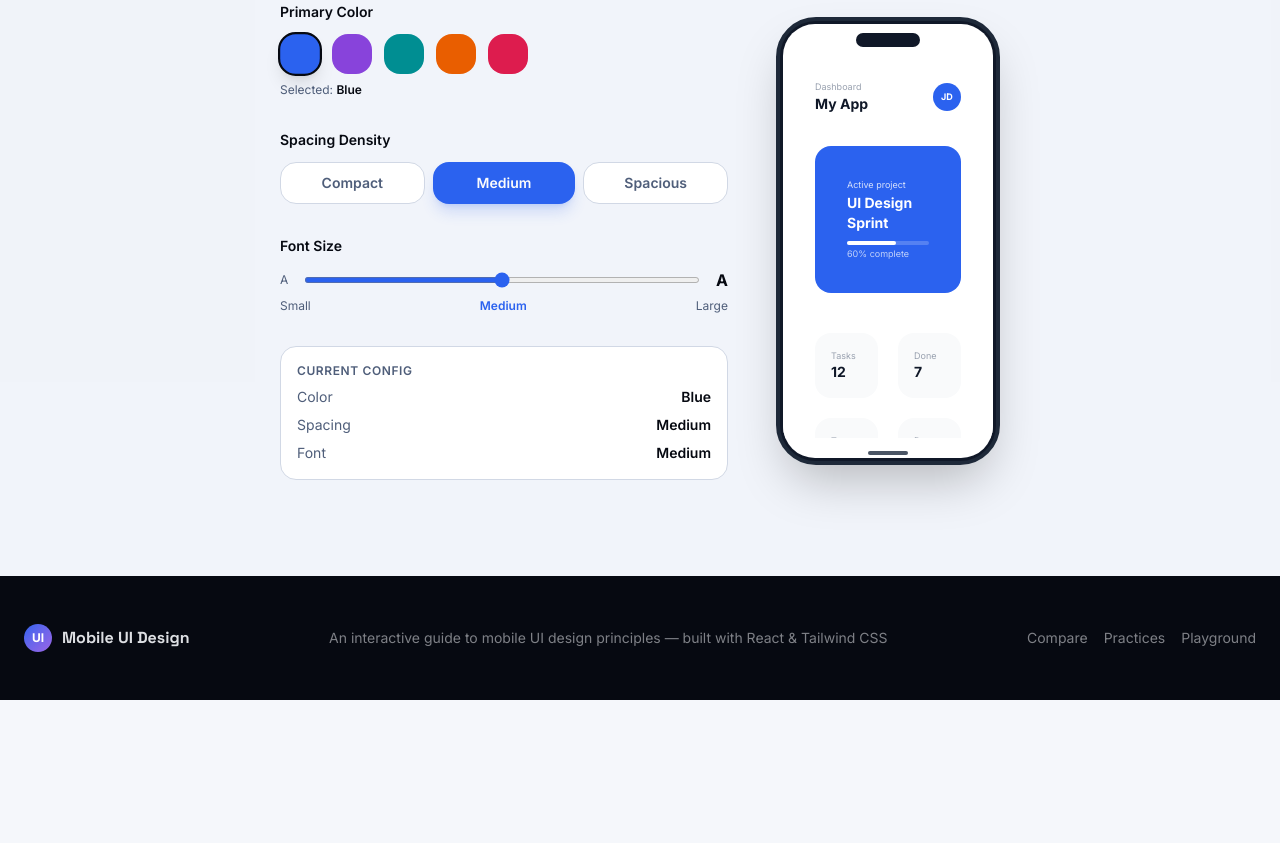
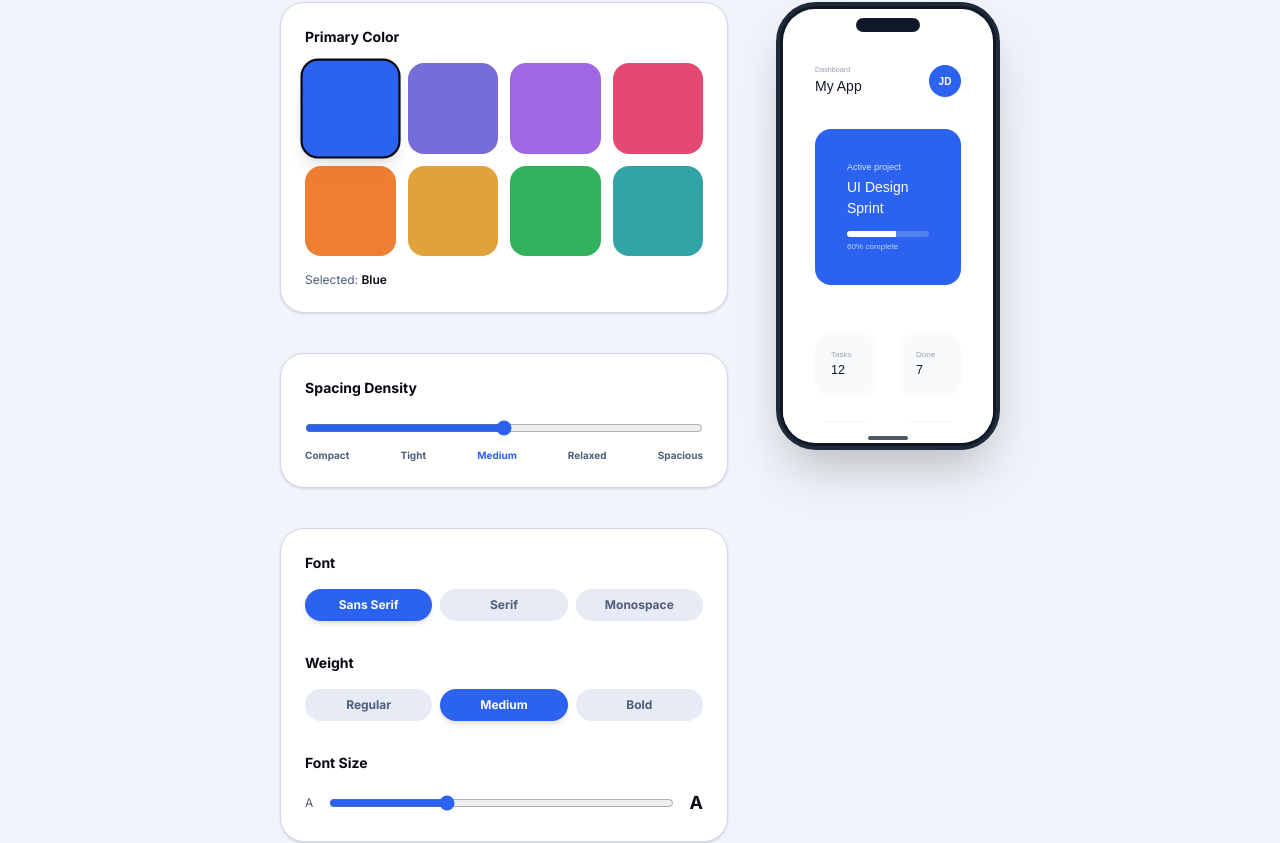
Before and after one commit to johanagaviria19/mobile-UI, a Next.js app: page / in a window 1280 px wide. Shown: the part 5715-6558 px from the top of the page. Before the commit the page ends 6415 px from the top, so only its background shows below. Built offline with nearby package versions, Linux system fonts and the light colour scheme.

Commit message:
Enhance UI Playground with detailed typography, color, and spacing options; fix syntax errors in playground-section.tsx

```diff
--- a/components/playground-section.tsx
+++ b/components/playground-section.tsx
@@ -20,20 +20,30 @@ const copy = {
   configColor: { en: "Color", es: "Color" },
   configSpacing: { en: "Spacing", es: "Espaciado" },
   configFont: { en: "Font", es: "Fuente" },
+  configFontWeight: { en: "Weight", es: "Peso" },
   // Color names
   colorBlue: { en: "Blue", es: "Azul" },
   colorPurple: { en: "Purple", es: "Morado" },
   colorTeal: { en: "Teal", es: "Verde azulado" },
   colorOrange: { en: "Orange", es: "Naranja" },
   colorRose: { en: "Rose", es: "Rosa" },
+  colorIndigo: { en: "Indigo", es: "Indigo" },
+  colorEmerald: { en: "Emerald", es: "Esmeralda" },
+  colorAmber: { en: "Amber", es: "Ambar" },
   // Spacing labels
   spacingCompact: { en: "Compact", es: "Compacto" },
+  spacingTight: { en: "Tight", es: "Ajustado" },
   spacingMedium: { en: "Medium", es: "Medio" },
+  spacingRelaxed: { en: "Relaxed", es: "Relajado" },
   spacingSpacious: { en: "Spacious", es: "Espacioso" },
   // Font labels
-  fontSmall: { en: "Small", es: "Pequena" },
-  fontMedium: { en: "Medium", es: "Mediana" },
-  fontLarge: { en: "Large", es: "Grande" },
+  fontSans: { en: "Sans Serif", es: "Sans Serif" },
+  fontSerif: { en: "Serif", es: "Serif" },
+  fontMono: { en: "Monospace", es: "Monospace" },
+  // Weight labels
+  weightRegular: { en: "Regular", es: "Regular" },
+  weightMedium: { en: "Medium", es: "Medio" },
+  weightBold: { en: "Bold", es: "Negrita" },
   // Phone screen
   dashboard: { en: "Dashboard", es: "Panel" },
   myApp: { en: "My App", es: "Mi App" },
@@ -55,37 +65,53 @@ const copy = {
 
 export function PlaygroundSection() {
   const [colorIdx, setColorIdx] = useState(0)
-  const [spacingIdx, setSpacingIdx] = useState(1)
-  const [fontIdx, setFontIdx] = useState(1)
+  const [spacingIdx, setSpacingIdx] = useState(2)
+  const [fontFamilyIdx, setFontFamilyIdx] = useState(0)
+  const [fontScale, setFontScale] = useState(1)
+  const [fontWeightIdx, setFontWeightIdx] = useState(1)
   const { lang } = useApp()
   const l = (key: keyof typeof copy) => copy[key][lang]
 
   const colorOptions = [
     { labelKey: "colorBlue" as const, value: "oklch(0.55 0.22 264)" },
+    { labelKey: "colorIndigo" as const, value: "oklch(0.5 0.2 280)" },
     { labelKey: "colorPurple" as const, value: "oklch(0.55 0.22 300)" },
+    { labelKey: "colorRose" as const, value: "oklch(0.58 0.22 15)" },
+    { labelKey: "colorOrange" as const, value: "oklch(0.65 0.2 50)" },
+    { labelKey: "colorAmber" as const, value: "oklch(0.7 0.15 70)" },
+    { labelKey: "colorEmerald" as const, value: "oklch(0.6 0.2 150)" },
     { labelKey: "colorTeal" as const, value: "oklch(0.55 0.18 195)" },
-    { labelKey: "colorOrange" as const, value: "oklch(0.65 0.2 50)" },
-    { labelKey: "colorRose" as const, value: "oklch(0.58 0.22 15)" },
   ]
 
   const spacingOptions = [
-    { labelKey: "spacingCompact" as const, px: 4, gap: 6, rounding: "rounded-lg" },
-    { labelKey: "spacingMedium" as const, px: 8, gap: 10, rounding: "rounded-xl" },
-    { labelKey: "spacingSpacious" as const, px: 12, gap: 16, rounding: "rounded-2xl" },
+    { labelKey: "spacingCompact" as const, px: 3, gap: 4, rounding: "rounded-md" },
+    { labelKey: "spacingTight" as const, px: 5, gap: 8, rounding: "rounded-lg" },
+    { labelKey: "spacingMedium" as const, px: 8, gap: 12, rounding: "rounded-xl" },
+    { labelKey: "spacingRelaxed" as const, px: 12, gap: 16, rounding: "rounded-2xl" },
+    { labelKey: "spacingSpacious" as const, px: 16, gap: 24, rounding: "rounded-3xl" },
   ]
 
-  const fontSizeOptions = [
-    { labelKey: "fontSmall" as const, title: "text-xs", body: "text-[8px]", btn: "text-[8px]" },
-    { labelKey: "fontMedium" as const, title: "text-sm", body: "text-[9px]", btn: "text-[9px]" },
-    { labelKey: "fontLarge" as const, title: "text-base", body: "text-[10px]", btn: "text-[10px]" },
+  const fontFamilyOptions = [
+    { labelKey: "fontSans" as const, class: "font-sans" },
+    { labelKey: "fontSerif" as const, class: "font-serif" },
+    { labelKey: "fontMono" as const, class: "font-mono" },
+  ]
+
+  const fontWeightOptions = [
+    { labelKey: "weightRegular" as const, class: "font-normal" },
+    { labelKey: "weightMedium" as const, class: "font-medium" },
+    { labelKey: "weightBold" as const, class: "font-bold" },
   ]
 
   const color = colorOptions[colorIdx]
   const spacing = spacingOptions[spacingIdx]
-  const font = fontSizeOptions[fontIdx]
-  const pad = spacing.px
-  const gap = spacing.gap
-  const rnd = spacing.rounding
+  const fontFamily = fontFamilyOptions[fontFamilyIdx]
+  const fontWeight = fontWeightOptions[fontWeightIdx]
+
+  // Scale calculations
+  const titleBaseSize = 14 * fontScale
+  const bodyBaseSize = 9 * fontScale
+  const btnBaseSize = 9 * fontScale
 
   return (
     <section id="playground" className="py-24 bg-secondary/30">
@@ -106,96 +132,143 @@ export function PlaygroundSection() {
           </p>
         </motion.div>
 
-        <div className="flex flex-col lg:flex-row gap-12 items-center justify-center">
+        <div className="flex flex-col lg:flex-row gap-12 items-start justify-center">
           {/* Controls */}
           <motion.div
             initial={{ opacity: 0, x: -30 }}
             whileInView={{ opacity: 1, x: 0 }}
             viewport={{ once: true }}
             transition={{ duration: 0.6, delay: 0.2 }}
-            className="flex-1 max-w-md space-y-8"
+            className="flex-1 max-w-md space-y-10"
           >
             {/* Color picker */}
-            <div>
-              <label className="block text-sm font-semibold text-foreground mb-3">{l("primaryColor")}</label>
-              <div className="flex gap-3 flex-wrap">
+            <div className="bg-card p-6 rounded-3xl border border-border shadow-sm">
+              <label className="block text-sm font-bold text-foreground mb-4">{l("primaryColor")}</label>
+              <div className="grid grid-cols-4 sm:grid-cols-8 lg:grid-cols-4 gap-3">
                 {colorOptions.map((c, i) => (
                   <button
                     key={c.labelKey}
                     onClick={() => setColorIdx(i)}
                     title={l(c.labelKey)}
                     aria-label={l(c.labelKey)}
-                    className={`w-10 h-10 rounded-2xl transition-all duration-200 border-2 ${
-                      colorIdx === i ? "scale-110 border-foreground shadow-lg" : "border-transparent hover:scale-105"
+                    className={`aspect-square rounded-xl transition-all duration-300 border-2 ${
+                      colorIdx === i ? "scale-110 border-foreground shadow-lg" : "border-transparent hover:scale-105 opacity-80 hover:opacity-100"
                     }`}
                     style={{ background: c.value }}
                   />
                 ))}
               </div>
-              <p className="text-xs text-muted-foreground mt-2">
+              <p className="text-xs text-muted-foreground mt-4">
                 {l("selected")} <span className="font-semibold text-foreground">{l(color.labelKey)}</span>
               </p>
             </div>
 
             {/* Spacing */}
-            <div>
-              <label className="block text-sm font-semibold text-foreground mb-3">{l("spacingDensity")}</label>
-              <div className="flex gap-2">
+            <div className="bg-card p-6 rounded-3xl border border-border shadow-sm">
+              <label className="block text-sm font-bold text-foreground mb-4">{l("spacingDensity")}</label>
+              <div className="space-y-4">
+                <input
+                  type="range"
+                  min={0}
+                  max={spacingOptions.length - 1}
+                  step={1}
+                  value={spacingIdx}
+                  onChange={(e) => setSpacingIdx(Number(e.target.value))}
+                  className="w-full accent-primary h-2 rounded-full cursor-pointer"
+                />
+                <div className="flex justify-between">
                   {spacingOptions.map((s, i) => (
                     <button
                       key={s.labelKey}
                       onClick={() => setSpacingIdx(i)}
-                    className={`flex-1 py-2.5 rounded-2xl text-sm font-semibold transition-all duration-200 ${
-                      spacingIdx === i
-                        ? "text-primary-foreground shadow-lg shadow-primary/20"
-                        : "bg-card border border-border text-muted-foreground hover:text-foreground"
+                      className={`text-[10px] font-bold transition-colors ${
+                        spacingIdx === i ? "text-primary" : "text-muted-foreground"
                       }`}
-                    style={spacingIdx === i ? { background: color.value } : {}}
                     >
                       {l(s.labelKey)}
                     </button>
                   ))}
                 </div>
               </div>
+            </div>
 
-            {/* Font size */}
+            {/* Typography */}
+            <div className="bg-card p-6 rounded-3xl border border-border shadow-sm space-y-8">
+              {/* Font Family */}
               <div>
-              <label className="block text-sm font-semibold text-foreground mb-3">{l("fontSize")}</label>
+                <label className="block text-sm font-bold text-foreground mb-4">{l("configFont")}</label>
+                <div className="flex gap-2">
+                  {fontFamilyOptions.map((f, i) => (
+                    <button
+                      key={f.labelKey}
+                      onClick={() => setFontFamilyIdx(i)}
+                      className={`flex-1 py-2 rounded-xl text-xs font-bold transition-all ${
+                        fontFamilyIdx === i
+                          ? "bg-primary text-primary-foreground shadow-md"
+                          : "bg-secondary text-muted-foreground hover:bg-muted"
+                      }`}
+                    >
+                      {l(f.labelKey)}
+                    </button>
+                  ))}
+                </div>
+              </div>
+
+              {/* Font Weight */}
+              <div>
+                <label className="block text-sm font-bold text-foreground mb-4">{l("configFontWeight")}</label>
+                <div className="flex gap-2">
+                  {fontWeightOptions.map((w, i) => (
+                    <button
+                      key={w.labelKey}
+                      onClick={() => setFontWeightIdx(i)}
+                      className={`flex-1 py-2 rounded-xl text-xs font-bold transition-all ${
+                        fontWeightIdx === i
+                          ? "bg-primary text-primary-foreground shadow-md"
+                          : "bg-secondary text-muted-foreground hover:bg-muted"
+                      }`}
+                    >
+                      {l(w.labelKey)}
+                    </button>
+                  ))}
+                </div>
+              </div>
+
+              {/* Font Scale */}
+              <div>
+                <label className="block text-sm font-bold text-foreground mb-4">{l("fontSize")}</label>
                 <div className="flex items-center gap-4">
                   <span className="text-xs text-muted-foreground">A</span>
                   <input
                     type="range"
-                  min={0}
-                  max={2}
-                  step={1}
-                  value={fontIdx}
-                  onChange={(e) => setFontIdx(Number(e.target.value))}
-                  className="flex-1 accent-primary h-1.5 rounded-full"
+                    min={0.8}
+                    max={1.4}
+                    step={0.1}
+                    value={fontScale}
+                    onChange={(e) => setFontScale(Number(e.target.value))}
+                    className="flex-1 accent-primary h-2 rounded-full cursor-pointer"
                   />
-                <span className="text-base font-bold text-foreground">A</span>
+                  <span className="text-lg font-bold text-foreground">A</span>
                 </div>
-              <div className="flex justify-between mt-1.5">
-                {fontSizeOptions.map((f, i) => (
-                  <p key={f.labelKey} className={`text-xs ${fontIdx === i ? "text-primary font-semibold" : "text-muted-foreground"}`}>
-                    {l(f.labelKey)}
-                  </p>
-                ))}
               </div>
             </div>
 
             {/* Config summary */}
-            <div className="bg-card rounded-2xl border border-border p-4 space-y-2">
-              <p className="text-xs font-semibold text-muted-foreground uppercase tracking-wider">{l("currentConfig")}</p>
+            <div className="bg-primary/5 rounded-3xl border border-primary/10 p-6 space-y-3">
+              <p className="text-xs font-bold text-primary uppercase tracking-widest">{l("currentConfig")}</p>
+              <div className="grid grid-cols-2 gap-4">
                 {[
                   [l("configColor"), l(color.labelKey)],
                   [l("configSpacing"), l(spacing.labelKey)],
-                [l("configFont"), l(font.labelKey)],
+                  [l("configFont"), l(fontFamily.labelKey)],
+                  [l("configFontWeight"), l(fontWeight.labelKey)],
                 ].map(([key, val]) => (
-                <div key={key} className="flex justify-between">
-                  <p className="text-sm text-muted-foreground">{key}</p>
-                  <p className="text-sm font-semibold text-foreground">{val}</p>
+                  <div key={key}>
+                    <p className="text-[10px] text-muted-foreground uppercase">{key}</p>
+                    <p className="text-sm font-bold text-foreground">{val}</p>
                   </div>
                 ))}
+              </div>
             </div>
           </motion.div>
 
@@ -205,17 +278,19 @@ export function PlaygroundSection() {
             whileInView={{ opacity: 1, scale: 1 }}
             viewport={{ once: true }}
             transition={{ duration: 0.8, ease: "easeOut" }}
-            className="flex-shrink-0"
+            className="flex-shrink-0 lg:sticky lg:top-24"
           >
             <PhoneMockup size="lg">
               <LivePreviewScreen
                 primaryColor={color.value}
-                pad={pad}
-                gap={gap}
-                rnd={rnd}
-                titleClass={font.title}
-                bodyClass={font.body}
-                btnClass={font.btn}
+                pad={spacing.px}
+                gap={spacing.gap}
+                rnd={spacing.rounding}
+                fontFamilyClass={fontFamily.class}
+                fontWeightClass={fontWeight.class}
+                titleSize={titleBaseSize}
+                bodySize={bodyBaseSize}
+                btnSize={btnBaseSize}
                 lang={lang}
                 copy={copy}
               />
@@ -232,14 +307,28 @@ interface LivePreviewProps {
   pad: number
   gap: number
   rnd: string
-  titleClass: string
-  bodyClass: string
-  btnClass: string
+  fontFamilyClass: string
+  fontWeightClass: string
+  titleSize: number
+  bodySize: number
+  btnSize: number
   lang: "en" | "es"
   copy: typeof copy
 }
 
-function LivePreviewScreen({ primaryColor, pad, gap, rnd, titleClass, bodyClass, btnClass, lang, copy }: LivePreviewProps) {
+function LivePreviewScreen({
+  primaryColor,
+  pad,
+  gap,
+  rnd,
+  fontFamilyClass,
+  fontWeightClass,
+  titleSize,
+  bodySize,
+  btnSize,
+  lang,
+  copy,
+}: LivePreviewProps) {
   const l = (key: keyof typeof copy) => copy[key][lang]
   const p = `${pad / 4}rem`
   const g = `${gap / 4}rem`
@@ -254,18 +343,25 @@ function LivePreviewScreen({ primaryColor, pad, gap, rnd, titleClass, bodyClass,
   const todoItems = ["task1", "task2", "task3"] as const
   const navItems = ["homeNav", "tasksNav", "meNav"] as const
 
+  const textStyle = {
+    fontFamily: fontFamilyClass === "font-serif" ? "serif" : fontFamilyClass === "font-mono" ? "monospace" : "sans-serif",
+  }
+
   return (
-    <div className="h-full bg-white flex flex-col overflow-hidden transition-all duration-300">
+    <div
+      className={`h-full bg-white flex flex-col overflow-hidden transition-all duration-300 ${fontFamilyClass}`}
+      style={textStyle}
+    >
       {/* Header */}
       <div style={{ padding: p, paddingTop: "1.5rem", paddingBottom: p }}>
         <div className="flex items-center justify-between">
           <div>
-            <p className={`${bodyClass} text-gray-400 transition-all`}>{l("dashboard")}</p>
-            <p className={`${titleClass} font-bold text-gray-900 transition-all`}>{l("myApp")}</p>
+            <p className="text-gray-400 transition-all" style={{ fontSize: `${bodySize * 0.8}px` }}>{l("dashboard")}</p>
+            <p className={`font-bold text-gray-900 transition-all ${fontWeightClass}`} style={{ fontSize: `${titleSize}px` }}>{l("myApp")}</p>
           </div>
           <div
-            className="w-7 h-7 rounded-full flex items-center justify-center text-white text-[9px] font-bold"
-            style={{ background: primaryColor }}
+            className="w-8 h-8 rounded-full flex items-center justify-center text-white font-bold"
+            style={{ background: primaryColor, fontSize: "10px" }}
           >
             JD
           </div>
@@ -275,12 +371,16 @@ function LivePreviewScreen({ primaryColor, pad, gap, rnd, titleClass, bodyClass,
       {/* Hero card */}
       <div style={{ marginLeft: p, marginRight: p, marginBottom: g }}>
         <div className={`${rnd} text-white transition-all duration-300`} style={{ padding: p, background: primaryColor }}>
-          <p className={`${bodyClass} opacity-80 mb-0.5 transition-all`}>{l("activeProject")}</p>
-          <p className={`${titleClass} font-bold transition-all`}>{l("sprint")}</p>
-          <div className="mt-2 bg-white/20 rounded-full h-1">
-            <div className="bg-white h-1 rounded-full w-3/5" />
+          <p className="opacity-80 mb-0.5 transition-all" style={{ fontSize: `${bodySize}px` }}>{l("activeProject")}</p>
+          <p className={`font-bold transition-all ${fontWeightClass}`} style={{ fontSize: `${titleSize}px` }}>{l("sprint")}</p>
+          <div className="mt-3 bg-white/20 rounded-full h-1.5 overflow-hidden">
+            <motion.div
+              initial={{ width: 0 }}
+              animate={{ width: "60%" }}
+              className="bg-white h-full"
+            />
           </div>
-          <p className={`${bodyClass} opacity-70 mt-0.5 transition-all`}>{l("complete")}</p>
+          <p className="opacity-70 mt-1 transition-all" style={{ fontSize: `${bodySize * 0.9}px` }}>{l("complete")}</p>
         </div>
       </div>
 
@@ -289,15 +389,15 @@ function LivePreviewScreen({ primaryColor, pad, gap, rnd, titleClass, bodyClass,
         <div className="grid grid-cols-2" style={{ gap: `${gap / 8}rem` }}>
           {statCards.map(({ labelKey, val }) => (
             <div key={labelKey} className={`bg-gray-50 ${rnd} transition-all`} style={{ padding: `${pad / 8}rem` }}>
-              <p className={`${bodyClass} text-gray-400 transition-all`}>{l(labelKey)}</p>
-              <p className={`${titleClass} font-bold text-gray-900 transition-all`}>{val}</p>
+              <p className="text-gray-400 transition-all" style={{ fontSize: `${bodySize * 0.9}px` }}>{l(labelKey)}</p>
+              <p className={`font-bold text-gray-900 transition-all ${fontWeightClass}`} style={{ fontSize: `${titleSize * 0.9}px` }}>{val}</p>
             </div>
           ))}
         </div>
       </div>
 
       {/* Task list */}
-      <div style={{ marginLeft: p, marginRight: p, marginBottom: g }} className="space-y-1.5">
+      <div style={{ marginLeft: p, marginRight: p, marginBottom: g }} className="space-y-2">
         {todoItems.map((key, i) => (
           <motion.div
             key={key}
@@ -306,10 +406,10 @@ function LivePreviewScreen({ primaryColor, pad, gap, rnd, titleClass, bodyClass,
             style={{ padding: `${pad / 8}rem` }}
           >
             <div
-              className="w-3.5 h-3.5 rounded flex-shrink-0"
-              style={{ background: primaryColor, opacity: i === 0 ? 1 : 0.4 }}
+              className="w-4 h-4 rounded-md flex-shrink-0"
+              style={{ background: primaryColor, opacity: i === 0 ? 1 : 0.2 }}
             />
-            <p className={`${bodyClass} text-gray-700 transition-all flex-1`}>{l(key)}</p>
+            <p className="text-gray-700 transition-all flex-1" style={{ fontSize: `${bodySize}px` }}>{l(key)}</p>
           </motion.div>
         ))}
       </div>
@@ -321,25 +421,29 @@ function LivePreviewScreen({ primaryColor, pad, gap, rnd, titleClass, bodyClass,
         <motion.button
           whileHover={{ scale: 1.02 }}
           whileTap={{ scale: 0.98 }}
-          className={`w-full text-white font-semibold ${rnd} ${btnClass} transition-all duration-300`}
-          style={{ background: primaryColor, padding: `${pad / 8}rem` }}
+          className={`w-full text-white font-bold ${rnd} transition-all duration-300 shadow-lg`}
+          style={{ background: primaryColor, padding: `${pad / 8}rem`, fontSize: `${btnSize}px` }}
         >
           {l("continueCta")}
         </motion.button>
       </div>
 
       {/* Bottom nav */}
-      <div className="border-t border-gray-100 flex justify-around py-2">
+      <div className="border-t border-gray-100 flex justify-around py-3">
         {navItems.map((key, i) => (
           <motion.div
             key={key}
             whileHover={{ y: -2 }}
-            className="flex flex-col items-center gap-0.5"
+            className="flex flex-col items-center gap-1"
           >
-            <div className="w-4 h-4 rounded" style={{ background: i === 0 ? primaryColor : "#e5e7eb" }} />
+            <div className="w-5 h-5 rounded-lg" style={{ background: i === 0 ? primaryColor : "#f3f4f6" }} />
             <p
-              className={`text-[7px] transition-all ${i === 0 ? "font-semibold" : "text-gray-400"}`}
-              style={i === 0 ? { color: primaryColor } : {}}
+              className="transition-all"
+              style={{
+                fontSize: `${bodySize * 0.8}px`,
+                color: i === 0 ? primaryColor : "#9ca3af",
+                fontWeight: i === 0 ? "bold" : "normal",
+              }}
             >
               {l(key)}
             </p>
```
Lines whose indentation alone changed are shown as unchanged.
